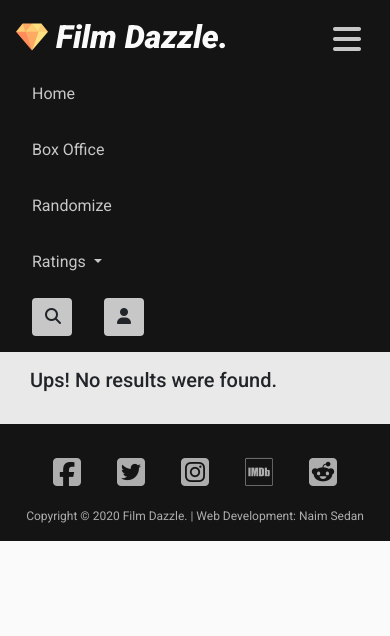
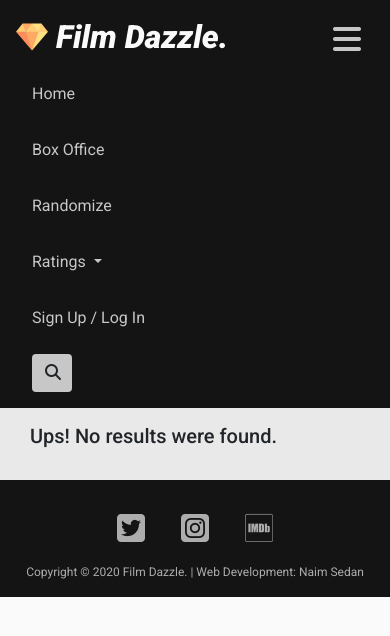
Before and after one commit to nsedan/film-dazzle, a Flask app: page /search/1 in a window 390 px wide, after a click that opens the changed part. Shown: the top 636 px of the page. Run offline with Flask 2, Linux system fonts and the light colour scheme; data that the repository does not hold is empty; some libraries are stand-ins or nearby versions.

Commit message:
login routing and templated added

```diff
--- a/app.py
+++ b/app.py
@@ -12,7 +12,6 @@ from flask_pymongo import PyMongo
 if os.path.exists("env.py"):
     import env
 
-from pprint import pprint
 
 app = Flask(__name__)
 
@@ -35,7 +34,6 @@ def index():
     """Popular titles based on latest reviews"""
     reviews = mongo.db.reviews.find()
     sorted_reviews = sorted(reviews, key=lambda k: k['_id'], reverse=True)
-    pprint(sorted_reviews)
 
     # Avoid duplicates
     duplicates_list = []
@@ -70,6 +68,11 @@ def index():
 
     return render_template("index.html", titles=titles_list[0:10],
                            boxoffice=boxoffice_limited)
+
+
+@app.route('/login', methods=["GET", "POST"])
+def login():
+    return render_template("login.html")
 
 
 @app.route('/search', methods=["GET", "POST"])
--- a/static/css/style.css
+++ b/static/css/style.css
@@ -138,15 +138,6 @@ footer p {
   padding: 0;
 }
 
-.btn-login {
-  width: 2.5rem;
-  background-color: #c7c7c7;
-}
-.btn-login:hover {
-  color: #fafafa;
-  background-color: #949494;
-}
-
 @media screen and (max-width: 770px) {
   .navbar {
     padding-bottom: 1rem;
@@ -155,8 +146,7 @@ footer p {
     padding-left: 1rem;
   }
 
-  .search-bar,
-.login {
+  .search-bar {
     padding-top: 0.5rem;
     padding-left: 1rem;
   }
@@ -480,6 +470,27 @@ footer p {
     display: none;
   }
 }
+.form-signin {
+  margin: 3rem 20rem 5rem 20rem;
+}
+.form-signin img {
+  width: 5rem;
+}
+.form-signin input {
+  margin: 1rem 0;
+}
+
+@media screen and (max-width: 770px) {
+  .form-signin {
+    margin: 2rem 5rem;
+  }
+  .form-signin h1 {
+    font-size: 1rem;
+  }
+  .form-signin img {
+    width: 4rem;
+  }
+}
 .error-404 {
   background-color: #212121;
   color: white;
--- /dev/null
+++ b/static/scss/_login.scss
@@ -0,0 +1,21 @@
+.form-signin {
+    margin: 3rem 20rem 5rem 20rem;
+    img {
+        width: 5rem;
+    }
+    input {
+        margin: 1rem 0;
+    }
+}
+
+@media screen and(max-width: 770px) {
+    .form-signin {
+        margin: 2rem 5rem;
+        h1 {
+            font-size: 1rem;
+        }
+        img {
+            width: 4rem;
+        }
+    }
+}
--- a/static/scss/_navbar.scss
+++ b/static/scss/_navbar.scss
@@ -46,15 +46,6 @@
   }
 }
 
-.btn-login {
-  width: 2.5rem;
-  background-color: lighten($primary-color, 70%);
-  &:hover {
-    color: #fafafa;
-    background-color: lighten($primary-color, 50%);
-  }
-}
-
 @media screen and (max-width: 770px) {
   .navbar {
       padding-bottom: 1rem;
@@ -62,8 +53,7 @@
       padding-left: 1rem;
     }
   }
-  .search-bar,
-  .login {
+  .search-bar {
     padding-top: 0.5rem;
     padding-left: 1rem;
   }
--- a/static/scss/style.scss
+++ b/static/scss/style.scss
@@ -1 +1 @@
-@import "config", "footer", "navbar", "results", "title", "review", "top", "home", "boxoffice", "404";
+@import "config", "footer", "navbar", "results", "title", "review", "top", "home", "boxoffice", "login", "404";
--- a/templates/includes/_footer.html
+++ b/templates/includes/_footer.html
@@ -3,19 +3,13 @@
 		<div class="col-12">
 			<ul class="footer-ul">
 				<li class="footer-item">
-					<a class="footer-link" href="#"><i class="fab fa-facebook-square"></i></a>
+					<a class="footer-link" href="https://twitter.com/" target="_blank"><i class="fab fa-twitter-square"></i></a>
 				</li>
 				<li class="footer-item">
-					<a class="footer-link" href="#"><i class="fab fa-twitter-square"></i></a>
+					<a class="footer-link" href="https://www.instagram.com/" target="_blank"><i class="fab fa-instagram-square"></i></a>
 				</li>
 				<li class="footer-item">
-					<a class="footer-link" href="#"><i class="fab fa-instagram-square"></i></a>
-				</li>
-				<li class="footer-item">
-					<a class="footer-link" href="#"><i class="fab fa-imdb"></i></a>
-				</li>
-				<li class="footer-item">
-					<a class="footer-link" href="#"><i class="fab fa-reddit-square"></i></a>
+					<a class="footer-link" href="https://www.imdb.com/" target="_blank"><i class="fab fa-imdb"></i></a>
 				</li>
 			</ul>
 			<p class="copyright">
--- a/templates/includes/_navbar.html
+++ b/templates/includes/_navbar.html
@@ -1,20 +1,7 @@
 <header>
     <nav class="navbar navbar-expand-lg">
-    <a class="navbar-brand" href="/index"
-      ><img
-        src="{{ url_for('static', filename='favicon/favicon.png') }}"
-        alt="Film Dazzle."
-      />Film Dazzle.</a
-    >
-    <button
-      class="navbar-toggler"
-      type="button"
-      data-toggle="collapse"
-      data-target="#navbarNav"
-      aria-controls="navbarNav"
-      aria-expanded="false"
-      aria-label="Toggle navigation"
-    >
+        <a class="navbar-brand" href="/index"><img src="{{ url_for('static', filename='favicon/favicon.png') }}" alt="Film Dazzle."/>Film Dazzle.</a>
+        <button class="navbar-toggler" type="button" data-toggle="collapse" data-target="#navbarNav" aria-controls="navbarNav" aria-expanded="false" aria-label="Toggle navigation">
             <i class="fas fa-bars"></i>
         </button>
         <div class="collapse navbar-collapse" id="navbarNav">
@@ -29,15 +16,7 @@
                     <a class="nav-link" href="/randomize">Randomize</a>
                 </li>
                 <li class="nav-item dropdown">
-          <a
-            class="nav-link dropdown-toggle"
-            href="#"
-            id="navbarDropdown"
-            role="button"
-            data-toggle="dropdown"
-            aria-haspopup="true"
-            aria-expanded="false"
-          >
+                    <a class="nav-link dropdown-toggle" href="#" id="navbarDropdown" role="button" data-toggle="dropdown" aria-haspopup="true" aria-expanded="false">
                         Ratings
                     </a>
                     <div class="dropdown-menu" aria-labelledby="navbarDropdown">
@@ -46,45 +25,22 @@
                         <a class="dropdown-item" href="/top_users">Top Users</a>
                     </div>
                 </li>
+                <li class="nav-item">
+                    <a class="nav-link" href="/login">Sign Up / Log In</a>
+                </li>
             </ul>
             <div class="row">
                 <div class="dropdown search-bar">
-          <button
-            class="btn btn-search"
-            type="button"
-            id="search"
-            data-toggle="dropdown"
-            aria-haspopup="true"
-            aria-expanded="false"
-          >
+                    <button class="btn btn-search" type="button" id="search" data-toggle="dropdown" aria-haspopup="true" aria-expanded="false">
                         <i class="fas fa-search"></i>
                     </button>
                     <div class="dropdown-menu" aria-labelledby="search">
                         <div class="dropdown-item">
-              <form
-                class="form-inline"
-                action="/search"
-                method="POST"
-                autocomplete="off"
-              >
-                <input
-                  class="form-control"
-                  id="search"
-                  name="query"
-                  type="search"
-                  placeholder="Search"
-                  aria-label="Search"
-                  autofocus
-                  required
-                />
+                            <form class="form-inline" action="/search" method="POST" autocomplete="off">
+                                <input class="form-control" id="search" name="query" type="search" placeholder="Search" aria-label="Search" autofocus required/>
                             </form>
                         </div>
                     </div>
-        </div>
-        <div class="login">
-          <button class="btn btn-login">
-            <i class="fas fa-user"><a href="#"></a></i>
-          </button>
                 </div>
             </div>
         </div>
```
Also changed, not shown: templates/login.html (added, +16 -0 lines), .gitpod.yml, 1 other file. Lines whose indentation alone changed are shown as unchanged.
